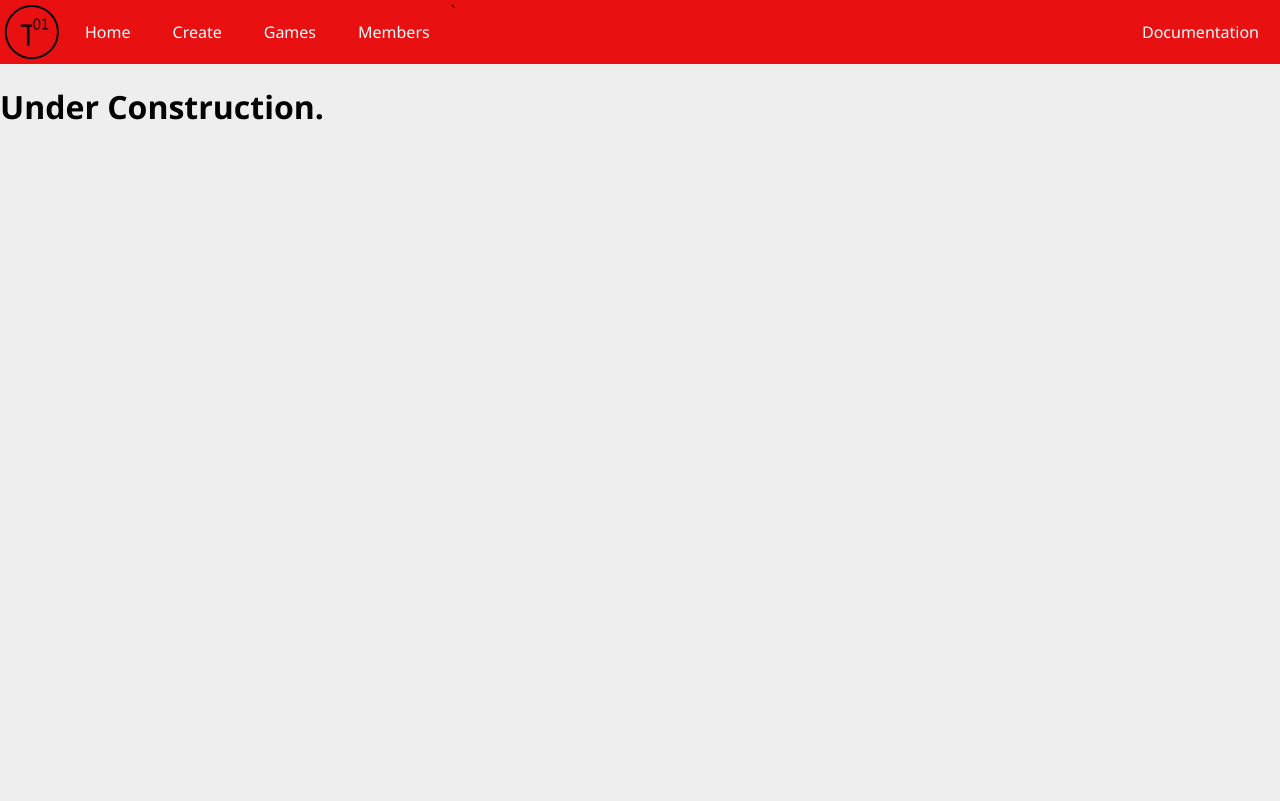
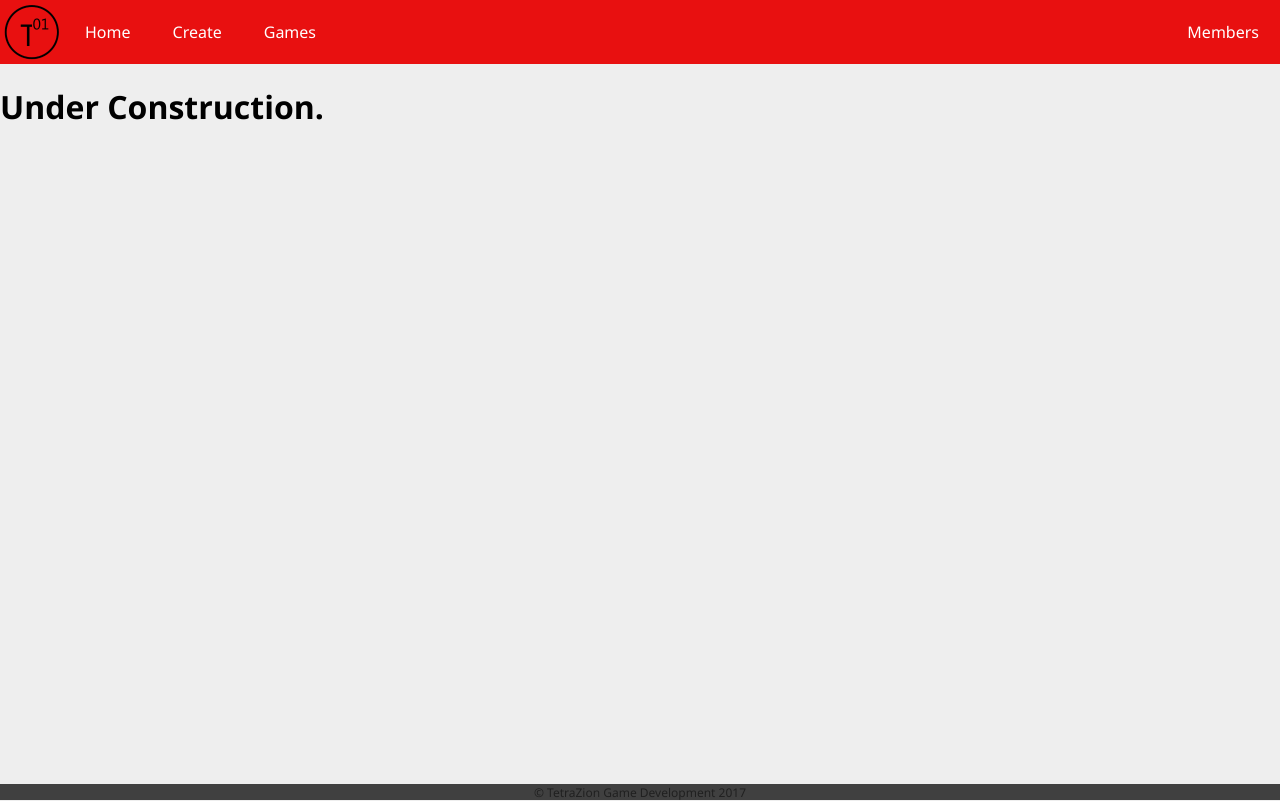
Before and after one commit to LMCRedstoneDingz/tetra01, a website: page public/index.html in a window 1280 px wide. Drawn offline with Linux system fonts and the light colour scheme.

Commit message:
Update index.html

```diff
--- a/public/index.html
+++ b/public/index.html
@@ -1,6 +1,6 @@
 <html>
   <head>
-    <title>Tetralon</title>
+    <title>TetraZoin</title>
     <link rel="stylesheet" href="style.css">
   </head>
   <body>
@@ -12,9 +12,11 @@
         <li><a href="create.html">Create</a></li>
         <li><a href="games.html">Games</a></li>
         <li><a href="members.html">Members</a></li>
-        <li><a href="doc.html">Documentation</a></li>`
       </ul>
     </header>
     <h1>Under Construction.</h1>
+    <footer>
+      <p>© TetraZion Game Development 2017</p>
+    </footer>
   </body>
 </html>
```
